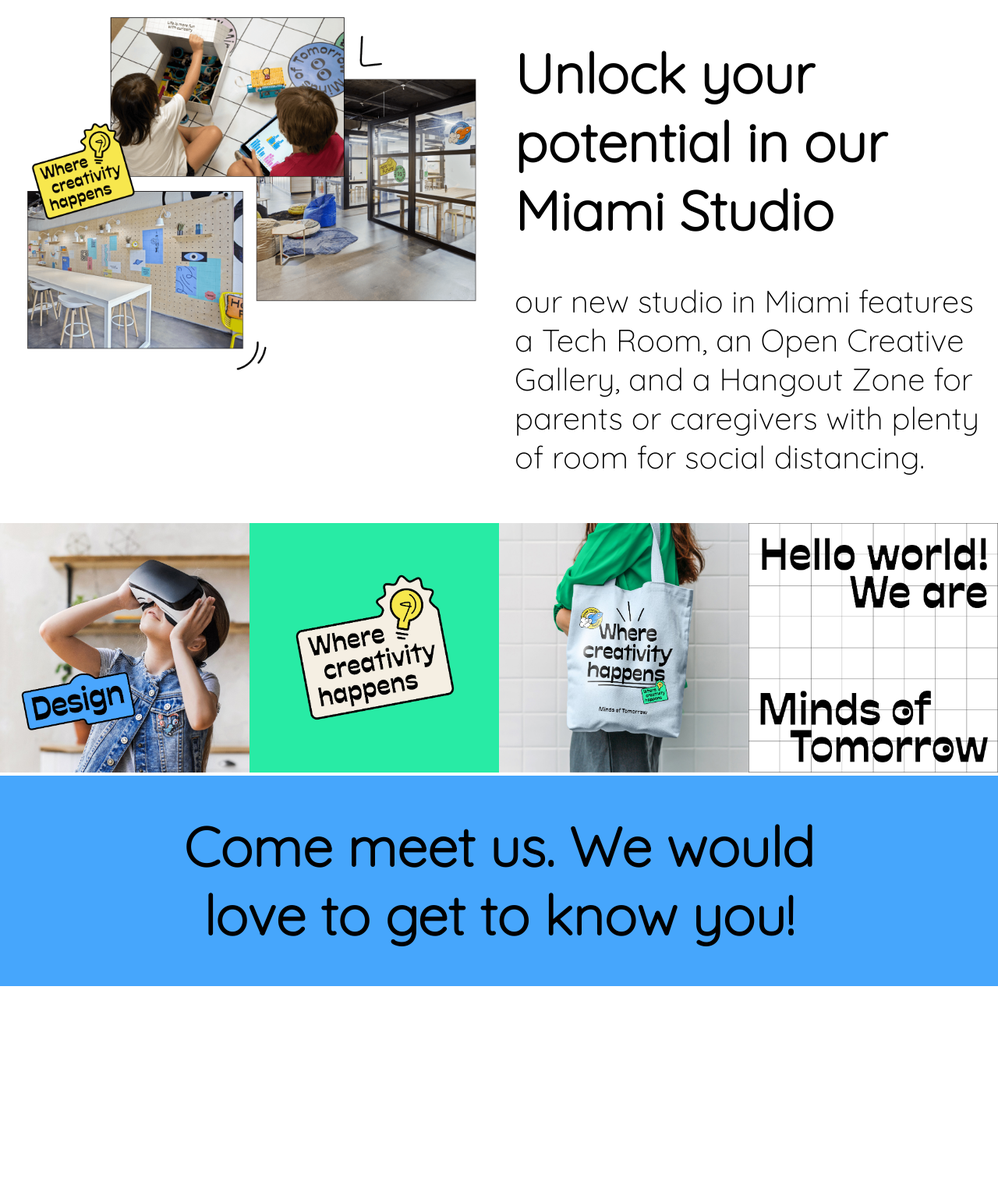
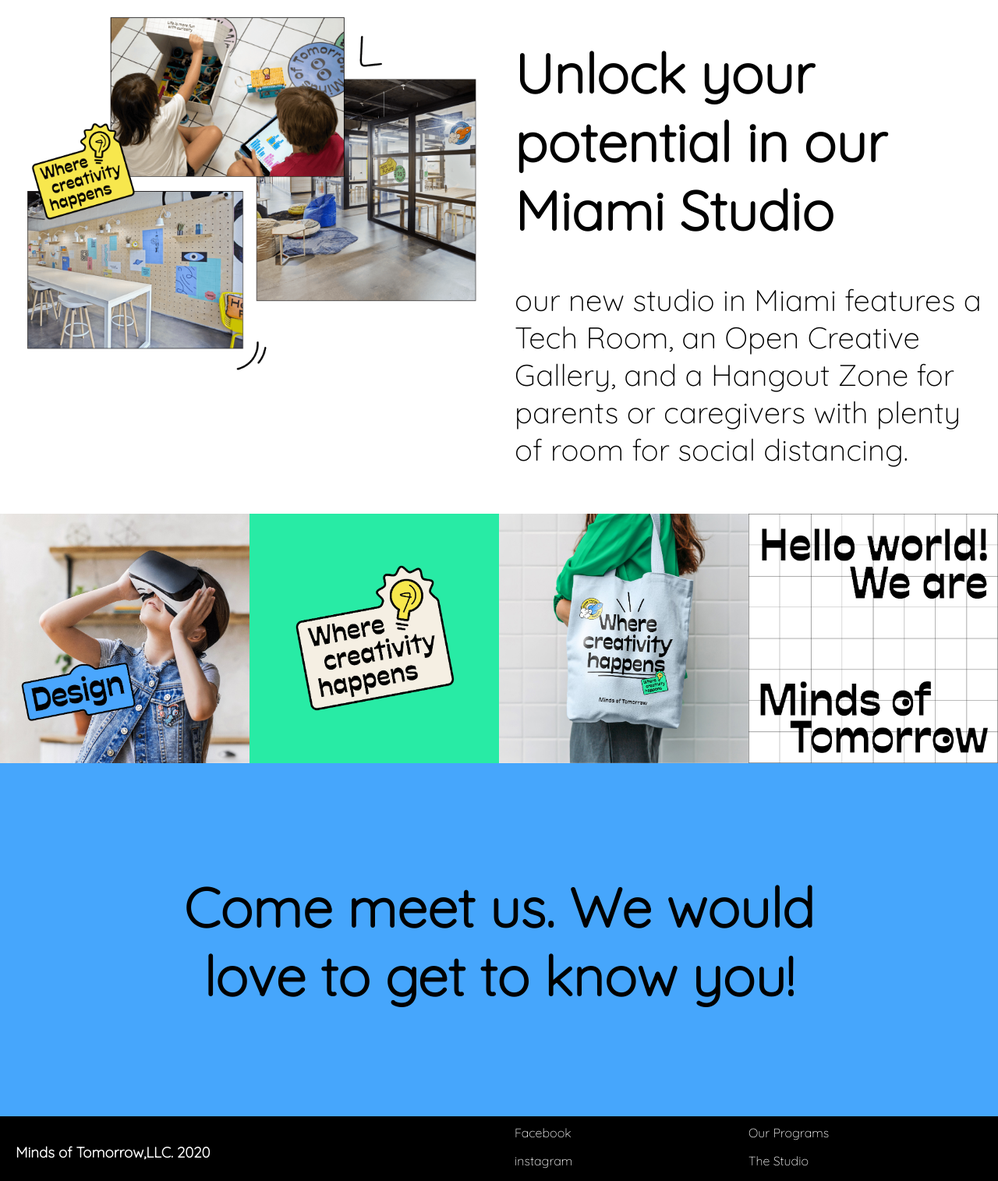
Before and after one commit to SergioMerino2021/Minds-of-Tomorrow, a plain HTML site: page index.html in a window 1280 px wide. Shown: the part 1907-3422 px from the top of the page at 78% size. Before the commit the page ends 3172 px from the top, so only its background shows below. Drawn offline with Linux system fonts and the light colour scheme.

Commit message:
[22/10/2020] Act.2

```diff
--- a/css/styles.css
+++ b/css/styles.css
@@ -45,6 +45,14 @@ body {
     width: 100%;
 }
 
+.size p {
+    font-size: 3vw;
+}
+
+.size h1 {
+    font-size: 6vw;
+}
+
 .four-column {
     padding: 20px;
     float: left;
@@ -64,23 +72,31 @@ body {
     font-size: 70px;
 }
 
-.size {
-    font-size: 40px;
-}
-
 .titulo {
     padding-top: 20px;
-    font-size: 95px;
+    /*font-size: 95px;*/
     text-align: center;
 }
 
 .pading {
-    padding-left: 15%;
-    padding-right: 15%;
+    padding-left: 17%;
+    padding-right: 17%;
+    padding-bottom: 2%;
 }
 
 .sinPading {
     padding: 0%;
+}
+
+.sinPading2 {
+    padding-top: 0%;
+    padding-bottom: 0%;
+    margin-top: -5px;
+}
+
+.footer {
+    color: white;
+    background-color: black;
 }
 
 #color1 {
@@ -89,4 +105,25 @@ body {
 
 #color2 {
     background-color: #46A6FC;
+    margin-top: -5px;
 }
+
+#titulo2 {
+    /*font-size: 70px;*/
+    padding-top: 7%;
+    padding-bottom: 7%;
+}
+
+.footer-column {
+    width: 50%;
+    float: left;
+}
+
+@media screen and (max-width:700px) {
+    .four-column {
+        width: 50%;
+    }
+    .two-column {
+        width: 100%;
+    }
+}
--- a/index.html
+++ b/index.html
@@ -18,11 +18,11 @@
     </div>
 
     <div class="row">
-        <div class="two-column">
+        <div class="two-column size">
             <h1>
                 Our enrichment programs boost your kid to a brighter future
             </h1>
-            <p class="size">
+            <p>
                 Embark your kid into an inspirational journey of fun and discovery through a hands-on approach.
             </p>
 
@@ -36,7 +36,7 @@
 
     <div class="row pading" id="color1">
 
-        <div class="titulo">
+        <div class="titulo size">
             <h1>
                 Innovative programs for ages 6 to 13.
             </h1>
@@ -53,7 +53,7 @@
         </div>
 
         <div class="four-column">
-            <p>digital</p>
+            <p>Digital</p>
             <img src="img/section-2-c.jpeg" alt="GitHub">
         </div>
 
@@ -64,7 +64,7 @@
 
     </div>
 
-    <div class="row">
+    <div class="row size">
         <div class="two-column">
             <img src="img/section-3.png" alt="GitHub">
         </div>
@@ -73,7 +73,7 @@
             <h1>
                 Unlock your potential in our Miami Studio
             </h1>
-            <p class="size">
+            <p>
                 our new studio in Miami features a Tech Room, an Open Creative Gallery, and a Hangout Zone for parents or caregivers with plenty of room for social distancing.
             </p>
         </div>
@@ -99,12 +99,35 @@
     </div>
 
     <div class="row" id="color2">
-        <div class="one-column">
+        <div class="one-column" id="titulo2">
             <h1>
                 Come meet us. We would love to get to know you!
             </h1>
 
         </div>
+    </div>
+
+    <div>
+        <div class=" row footer">
+            <div class="two-column sinPading2">
+                <br>
+
+                <h3>Minds of Tomorrow,LLC. 2020</h3>
+            </div>
+
+            <div class="two-column sinPading2">
+                <div class="footer-column">
+                    <p>Facebook</p>
+                    <p>instagram</p>
+                </div>
+                <div class="footer-column">
+                    <p>Our Programs</p>
+                    <p>The Studio</p>
+                </div>
+            </div>
+        </div>
+    </div>
+
 </body>
 
 </html>
```
Also changed, not shown: 2 other files.
